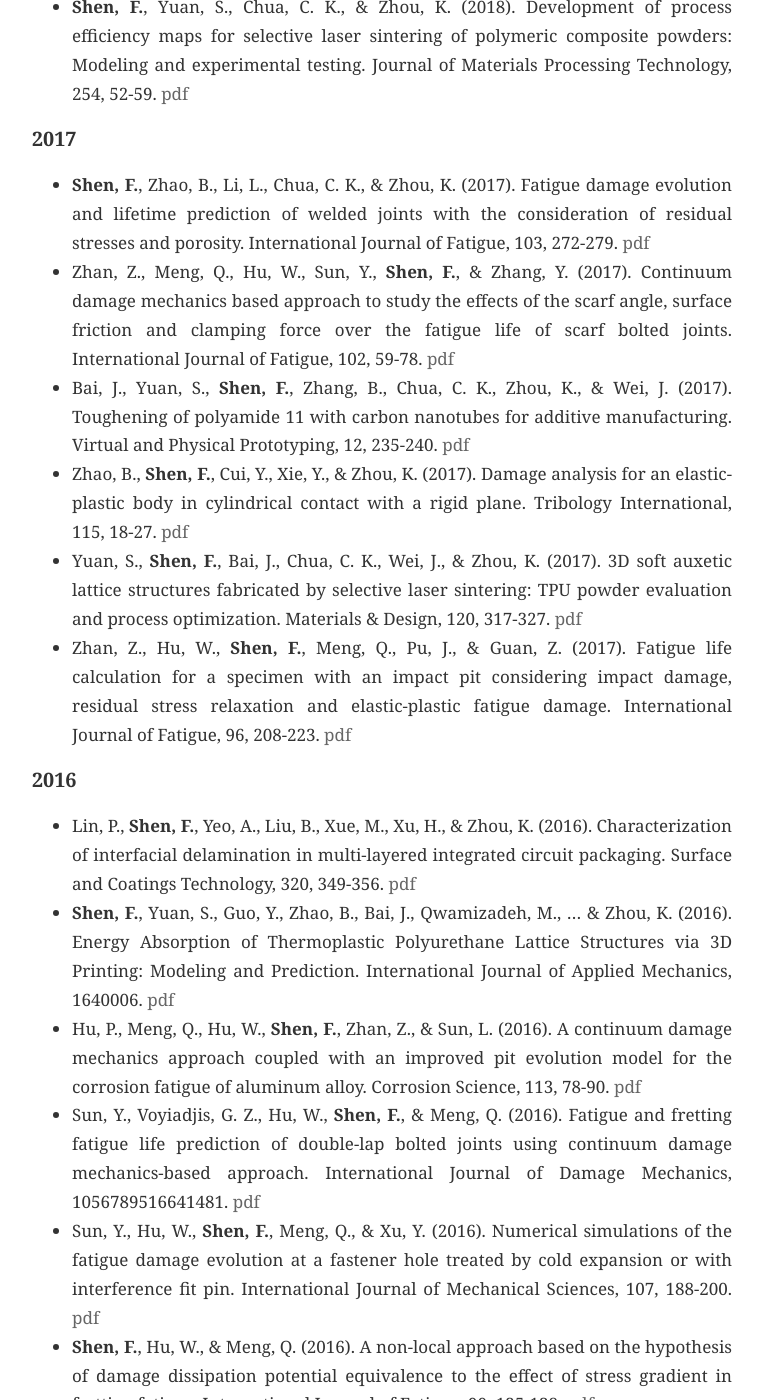
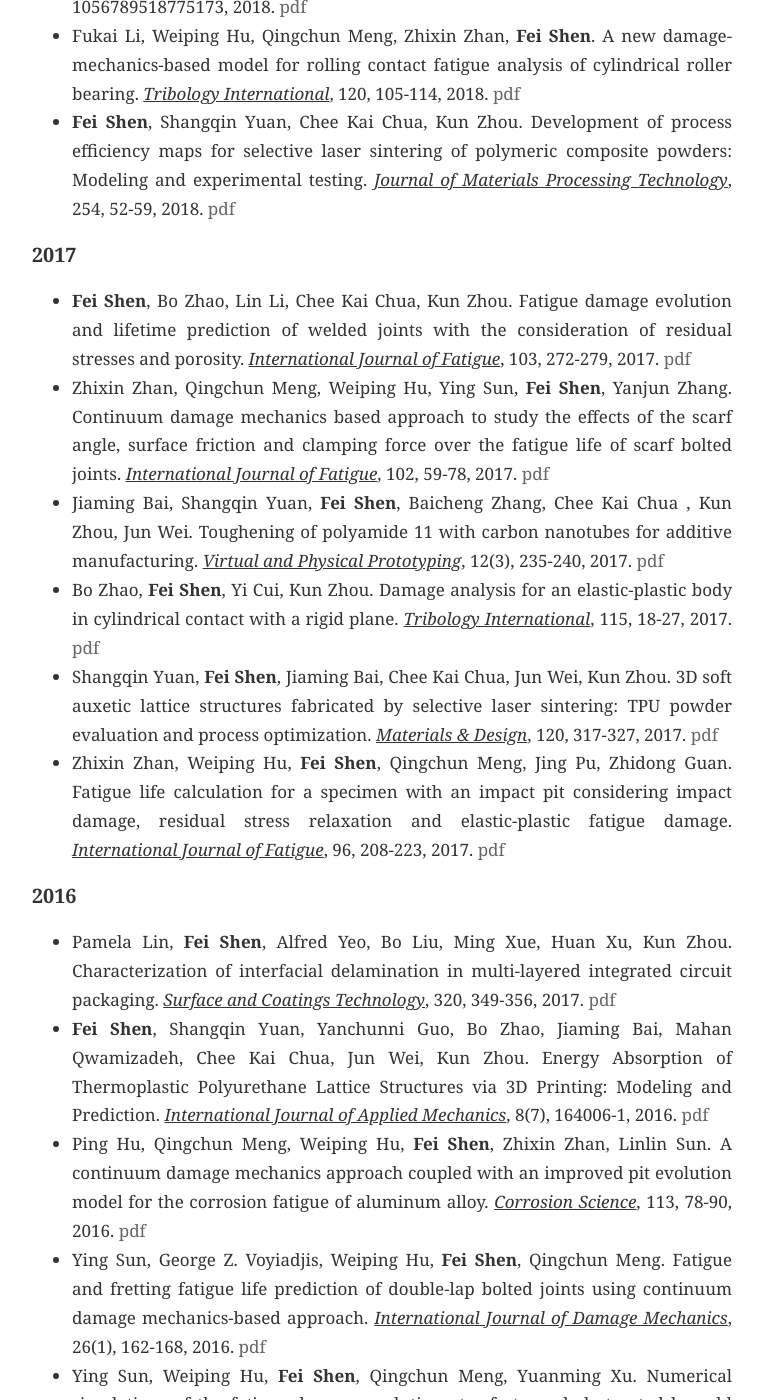
Before and after one commit to philshenfei/feishen, a Jekyll site: the page built from publications.md, in a window 1280 px wide and 1400 px high, scrolled down 271 px. Shown: the whole window, without its empty margins (258-1023 px from the left). Built offline with Jekyll 4.4.1, drawn with Linux system fonts in a browser that asks for light colours; nearby versions of some CDN libraries; some of the changed text lies outside the part shown.

Commit message:
2018-06-25-v2

```diff
--- a/publications.md
+++ b/publications.md
@@ -7,40 +7,41 @@
 
 ### 2018
 
-* Li, F., Hu, W., Meng, Q., Zhan, Z., & **Shen, F.** (2018). A new damage-mechanics-based model for rolling contact fatigue analysis of cylindrical roller bearing. Tribology International, 120, 105–114. [pdf][19]
-* **Shen, F.**, Yuan, S., Chua, C. K., & Zhou, K. (2018). Development of process efficiency maps for selective laser sintering of polymeric composite powders: Modeling and experimental testing. Journal of Materials Processing Technology, 254, 52-59. [pdf][18]
+* Jiawei Huang, Qingchun Meng, Zhixin Zhan, Weiping Hu, **Fei Shen**. Damage-mechanics based approach to studying effects of overload on fatigue life of notched specimens. *<u>International Journal of Damage Mechanics</u>*, 1056789518775173, 2018. [pdf][20]
+* Fukai Li, Weiping Hu, Qingchun Meng, Zhixin Zhan, **Fei Shen**. A new damage-mechanics-based model for rolling contact fatigue analysis of cylindrical roller bearing. *<u>Tribology International</u>*, 120, 105-114, 2018. [pdf][19]
+* **Fei Shen**, Shangqin Yuan, Chee Kai Chua, Kun Zhou. Development of process efficiency maps for selective laser sintering of polymeric composite powders: Modeling and experimental testing. *<u>Journal of Materials Processing Technology</u>*, 254, 52-59, 2018. [pdf][18]
 
 ### 2017
-* **Shen, F.**, Zhao, B., Li, L., Chua, C. K., & Zhou, K. (2017). Fatigue damage evolution and lifetime prediction of welded joints with the consideration of residual stresses and porosity. International Journal of Fatigue, 103, 272-279. [pdf][17]
-* Zhan, Z., Meng, Q., Hu, W., Sun, Y., **Shen, F.**, & Zhang, Y. (2017). Continuum damage mechanics based approach to study the effects of the scarf angle, surface friction and clamping force over the fatigue life of scarf bolted joints. International Journal of Fatigue, 102, 59-78. [pdf][16]
-* Bai, J., Yuan, S., **Shen, F.**, Zhang, B., Chua, C. K., Zhou, K., & Wei, J. (2017). Toughening of polyamide 11 with carbon nanotubes for additive manufacturing. Virtual and Physical Prototyping,  12, 235-240. [pdf][15]
-* Zhao, B., **Shen, F.**, Cui, Y., Xie, Y., & Zhou, K. (2017). Damage analysis for an elastic-plastic body in cylindrical contact with a rigid plane. Tribology International, 115, 18-27. [pdf][14]
-* Yuan, S., **Shen, F.**, Bai, J., Chua, C. K., Wei, J., & Zhou, K. (2017). 3D soft auxetic lattice structures fabricated by selective laser sintering: TPU powder evaluation and process optimization. Materials & Design, 120, 317-327. [pdf][13]
-* Zhan, Z., Hu, W., **Shen, F.**, Meng, Q., Pu, J., & Guan, Z. (2017). Fatigue life calculation for a specimen with an impact pit considering impact damage, residual stress relaxation and elastic-plastic fatigue damage. International Journal of Fatigue, 96, 208-223. [pdf][12]
+* **Fei Shen**, Bo Zhao, Lin Li, Chee Kai Chua, Kun Zhou. Fatigue damage evolution and lifetime prediction of welded joints with the consideration of residual stresses and porosity. *<u>International Journal of Fatigue</u>*, 103, 272-279, 2017. [pdf][17]
+* Zhixin Zhan, Qingchun Meng, Weiping Hu, Ying Sun, **Fei Shen**, Yanjun Zhang. Continuum damage mechanics based approach to study the effects of the scarf angle, surface friction and clamping force over the fatigue life of scarf bolted joints. *<u>International Journal of Fatigue</u>*, 102, 59-78, 2017. [pdf][16]
+* Jiaming Bai, Shangqin Yuan, **Fei Shen**, Baicheng Zhang, Chee Kai Chua , Kun Zhou, Jun Wei. Toughening of polyamide 11 with carbon nanotubes for additive manufacturing. *<u>Virtual and Physical Prototyping</u>*, 12(3), 235-240, 2017. [pdf][15]
+* Bo Zhao, **Fei Shen**, Yi Cui, Kun Zhou. Damage analysis for an elastic-plastic body in cylindrical contact with a rigid plane. *<u>Tribology International</u>*, 115, 18-27, 2017. [pdf][14]
+* Shangqin Yuan, **Fei Shen**, Jiaming Bai, Chee Kai Chua, Jun Wei, Kun Zhou. 3D soft auxetic lattice structures fabricated by selective laser sintering: TPU powder evaluation and process optimization. *<u>Materials & Design</u>*, 120, 317-327, 2017. [pdf][13]
+* Zhixin Zhan, Weiping Hu, **Fei Shen**, Qingchun Meng, Jing Pu, Zhidong Guan. Fatigue life calculation for a specimen with an impact pit considering impact damage, residual stress relaxation and elastic-plastic fatigue damage. *<u>International Journal of Fatigue</u>*, 96, 208-223, 2017. [pdf][12]
 
 ### 2016
 
-* Lin, P., **Shen, F.**, Yeo, A., Liu, B., Xue, M., Xu, H., & Zhou, K. (2016). Characterization of interfacial delamination in multi-layered integrated circuit packaging. Surface and Coatings Technology, 320, 349-356. [pdf][11]
-* **Shen, F.**, Yuan, S., Guo, Y., Zhao, B., Bai, J., Qwamizadeh, M., ... & Zhou, K. (2016). Energy Absorption of Thermoplastic Polyurethane Lattice Structures via 3D Printing: Modeling and Prediction. International Journal of Applied Mechanics, 1640006. [pdf][10]
-* Hu, P., Meng, Q., Hu, W., **Shen, F.**, Zhan, Z., & Sun, L. (2016). A continuum damage mechanics approach coupled with an improved pit evolution model for the corrosion fatigue of aluminum alloy. Corrosion Science, 113, 78-90. [pdf][9]
-* Sun, Y., Voyiadjis, G. Z., Hu, W., **Shen, F.**, & Meng, Q. (2016). Fatigue and fretting fatigue life prediction of double-lap bolted joints using continuum damage mechanics-based approach. International Journal of Damage Mechanics, 1056789516641481. [pdf][8]
-* Sun, Y., Hu, W., **Shen, F.**, Meng, Q., & Xu, Y. (2016). Numerical simulations of the fatigue damage evolution at a fastener hole treated by cold expansion or with interference fit pin. International Journal of Mechanical Sciences, 107, 188-200. [pdf][7]
-* **Shen, F.**, Hu, W., & Meng, Q. (2016). A non-local approach based on the hypothesis of damage dissipation potential equivalence to the effect of stress gradient in fretting fatigue. International Journal of Fatigue, 90, 125-138. [pdf][6]
+* Pamela Lin, **Fei Shen**, Alfred Yeo, Bo Liu, Ming Xue, Huan Xu, Kun Zhou. Characterization of interfacial delamination in multi-layered integrated circuit packaging. *<u>Surface and Coatings Technology</u>*, 320, 349-356, 2017. [pdf][11]
+* **Fei Shen**, Shangqin Yuan, Yanchunni Guo, Bo Zhao, Jiaming Bai, Mahan Qwamizadeh, Chee Kai Chua, Jun Wei, Kun Zhou. Energy Absorption of Thermoplastic Polyurethane Lattice Structures via 3D Printing: Modeling and Prediction. *<u>International Journal of Applied Mechanics</u>*, 8(7), 164006-1, 2016. [pdf][10]
+* Ping Hu, Qingchun Meng, Weiping Hu, **Fei Shen**, Zhixin Zhan, Linlin Sun. A continuum damage mechanics approach coupled with an improved pit evolution model for the corrosion fatigue of aluminum alloy. *<u>Corrosion Science</u>*, 113, 78-90, 2016. [pdf][9]
+* Ying Sun, George Z. Voyiadjis, Weiping Hu, **Fei Shen**, Qingchun Meng. Fatigue and fretting fatigue life prediction of double-lap bolted joints using continuum damage mechanics-based approach. *<u>International Journal of Damage Mechanics</u>*, 26(1), 162-168, 2016. [pdf][8]
+* Ying Sun, Weiping Hu, **Fei Shen**, Qingchun Meng, Yuanming Xu. Numerical simulations of the fatigue damage evolution at a fastener hole treated by cold expansion or with interference fit pin. *<u>International Journal of Mechanical Sciences</u>*, 107, 188-200, 2016. [pdf][7]
+* **Fei Shen**, Weiping Hu, Qingchun Meng. A non-local approach based on the hypothesis of damage dissipation potential equivalence to the effect of stress gradient in fretting fatigue. *<u>International Journal of Fatigue</u>*, 90, 125-138, 2016. [pdf][6]
 
 ### 2015
 
-* **Shen, F.**, Hu, W., & Meng, Q. (2015). New approach based on continuum damage mechanics with simple parameter identification to fretting fatigue life prediction. Applied Mathematics and Mechanics, 36(12), 1539-1554. [pdf][5]
-* **Shen, F.**, Hu, W., Meng, Q., & Zhang, M. (2015). A new damage mechanics based approach to fatigue life prediction and its engineering application. Acta Mechanica Solida Sinica, 28(5), 510-520. [pdf][4]
-* **Shen, F.**, Voyiadjis, G. Z., Hu, W., & Meng, Q. (2015). Analysis on the fatigue damage evolution of notched specimens with consideration of cyclic plasticity. Fatigue & Fracture of Engineering Materials & Structures, 38(10), 1194-1208. [pdf][3]
-* **Shen, F.**, Hu, W., Voyiadjis, G. Z., & Meng, Q. (2015). Effects of fatigue damage and wear on fretting fatigue under partial slip condition. Wear, 338, 394-405. [pdf][2]
-* **Shen, F.**, Hu, W., & Meng, Q. (2015). A damage mechanics approach to fretting fatigue life prediction with consideration of elastic–plastic damage model and wear. Tribology International, 82, 176-190. [pdf][1]
+* **Fei Shen**, Weiping Hu, Qingchun Meng. New approach based on continuum damage mechanics with simple parameters identification to fretting fatigue life prediction. *<u>Applied Mathematics and Mechanics</u>*, 36(12), 1539-1554, 2015. [pdf][5]
+* **Fei Shen**, Weiping Hu, Qingchun Meng, Miao Zhang. A new damage mechanics based approach to fatigue life prediction and its engineering application. *<u>Acta Mechanica Solida Sinica</u>*, 28(5), 510-520, 2015. [pdf][4]
+* **Fei Shen**, George Z. Voyiadjis, Weiping Hu, Qingchun Meng. Analysis on the fatigue damage evolution of notched specimens with consideration of cyclic plasticity. *<u>Fatigue & Fracture of Engineering Materials & Structures</u>*, 38, 1194-1208, 2015. [pdf][3]
+* **Fei Shen**, Weiping Hu, George Z. Voyiadjis, Qingchun Meng. Effects of fatigue damage and wear on fretting fatigue under partial slip condition. *<u>Wear</u>*, 338-339, 394-405, 2015. [pdf][2]
+* **Fei Shen**, Weiping Hu, Qingchun Meng. A damage mechanics approach to fretting fatigue life prediction with consideration of elastic–plastic damage model and wear, *<u>Tribology International</u>*, 82, 176-190, 2015. [pdf][1]
 
 <hr>
 
 ## Conference paper
 
-* **Shen, F.**, Zhang, M., Hu, W., & Meng, Q. (2011). Finite element analysis of large span suspension bridge. The Fourth International Conference on Modelling and Simulation, Phuket, Thailand, April 25-27.
-* Yuan, S., **Shen, F.**, Bai, J., Chua, C. K., Zhou, K., & Wei, J. 3D soft metamaterials fabricated by selective laser sintering of polyurethane. Annual International Solid Freeform Fabrication Symposium, Austin, Texas, USA, August 7-10, 2016.
+* **Fei Shen**, Miao Zhang, Weiping Hu, Qingchun Meng. Finite element analysis of large span suspension bridge. *<u>The Fourth International Conference on Modelling and Simulation</u>*, Phuket, Thailand, April 25-27, 2011.
+* Shangqin Yuan, **Fei Shen**, Jiaming Bai, Chee Kai Chua, Kun Zhou, Jun Wei, 3D soft metamaterials fabricated by selective laser sintering of polyurethane. *<u>Annual International Solid Freeform Fabrication Symposium</u>*, Austin, Texas, USA, August 7-10, 2016.
 
 [1]: {{ site.baseurl }}/file/Paper 1.pdf
 [2]: {{ site.baseurl }}/file/Paper 2.pdf
@@ -61,3 +62,4 @@
 [17]: {{ site.baseurl }}/file/Paper 17.pdf
 [18]: {{ site.baseurl }}/file/Paper 18.pdf
 [19]: {{ site.baseurl }}/file/Paper 19.pdf
+[20]: {{ site.baseurl }}/file/Paper 20.pdf
```
Also changed, not shown: 2 other files.
